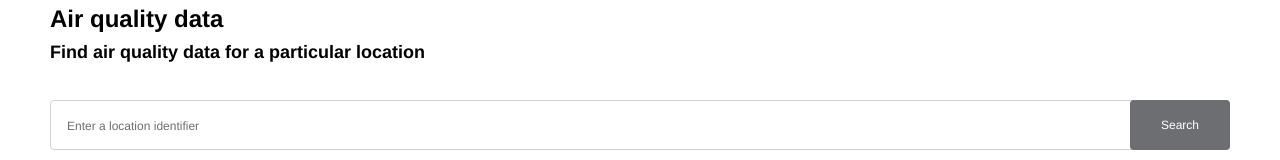
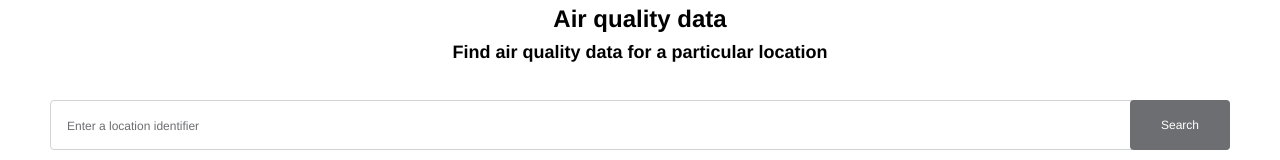
Before and after one commit to miturostislav/air-quality-visualization, a React (Create React App) app: page / in a window 1280 px wide. Shown: the top 160 px of the page. Built offline with nearby package versions, Linux system fonts and the light colour scheme; no server answers.

Commit message:
Small style adjustments

```diff
--- a/src/index.css
+++ b/src/index.css
@@ -102,8 +102,14 @@ ul {
   margin: 0 auto;
   padding: 0 10px;
 }
+.page__title, .page__sub-title {
+    text-align: center;
+  }
 .page__header {
     height: 100px;
+  }
+.page__main {
+    min-height: calc(100vh - 220px);
   }
 .page__footer {
     display: flex;
--- a/src/styles/objects/page-layout.pcss
+++ b/src/styles/objects/page-layout.pcss
@@ -6,8 +6,16 @@
   margin: 0 auto;
   padding: 0 10px;
 
+  &__title, &__sub-title {
+    text-align: center;
+  }
+
   &__header {
     height: 100px;
+  }
+
+  &__main {
+    min-height: calc(100vh - 220px);
   }
 
   &__footer {
--- a/src/ts/app.tsx
+++ b/src/ts/app.tsx
@@ -28,7 +28,7 @@ function App() {
         <h1 className="page__title">Air quality data</h1>
         <h2 className="page__sub-title">Find air quality data for a particular location</h2>
       </header>
-      <main>
+      <main className="page__main">
         {
           selectedLocation ? (
             <MeasurementsResults
```
